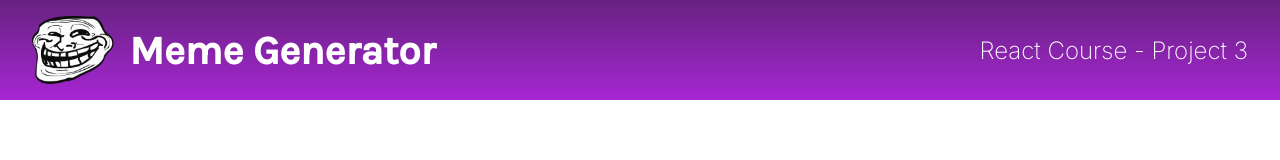
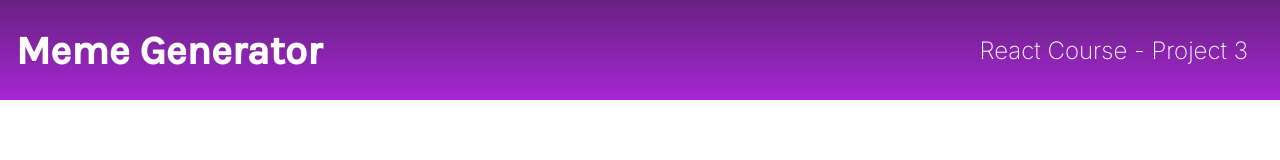
Before and after one commit to maryferrer/meme-generator, a React (Create React App) app: page / in a window 1280 px wide. Shown: the top 160 px of the page. Built offline with nearby package versions, Linux system fonts and the light colour scheme; no server answers.

Commit message:
remove image

```diff
--- a/src/Header.js
+++ b/src/Header.js
@@ -3,7 +3,6 @@ import React from 'react'
 function Header() {
     return (
     <header className="header">
-            <img src="/Troll Face.png" alt="Troll Face meme" className="troll" />
             <h2 className="header--title">Meme Generator</h2>
         <h4 className="header--subtitle">React Course - Project 3</h4>
     </header>
```
